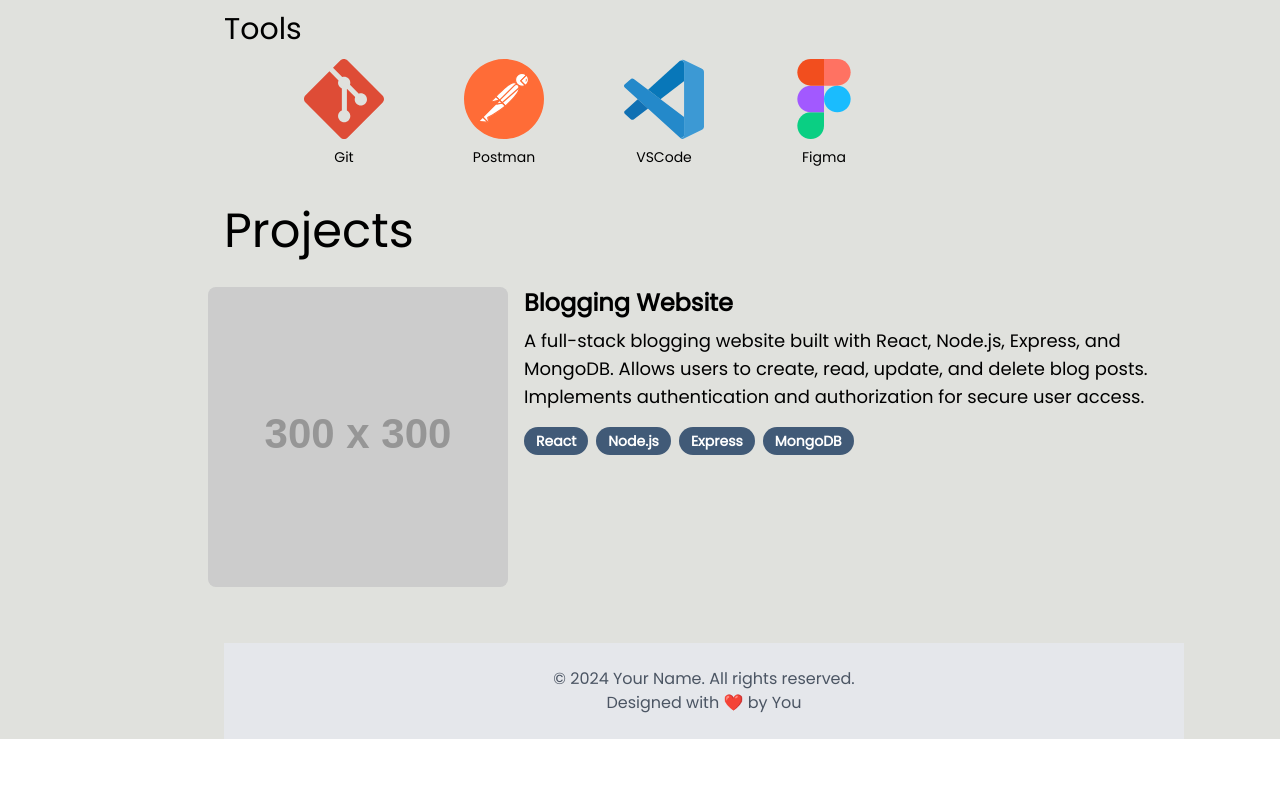
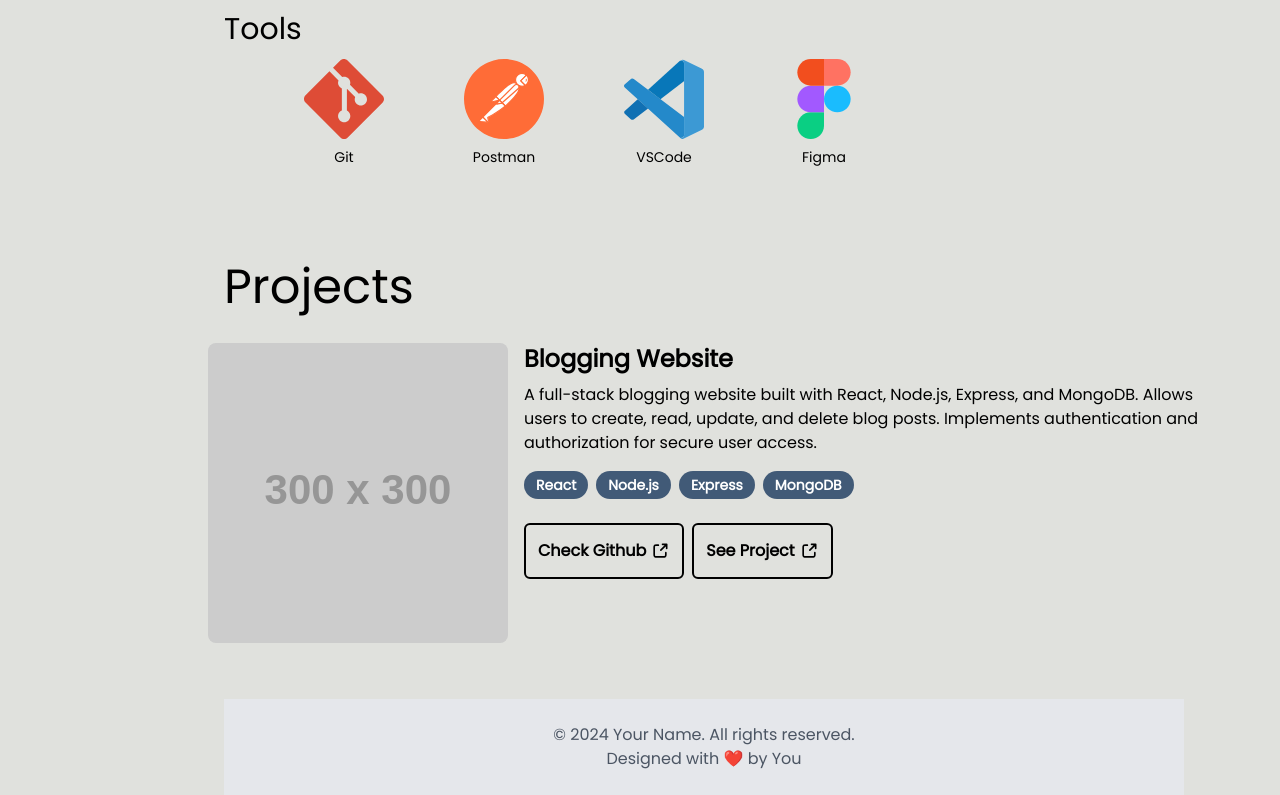
Before and after one commit to Samardeep-kajal/portfolio-website, a React (Create React App) app: page / in a window 1280 px wide. Shown: the part 1273-2068 px from the top of the page. Before the commit the page ends 2012 px from the top, so only its background shows below. Built offline with nearby package versions, Linux system fonts and the light colour scheme.

Commit message:
Added linking up button to project section template.

```diff
--- a/src/components/Projects.js
+++ b/src/components/Projects.js
@@ -1,8 +1,9 @@
 import React from "react";
+import { externalLink } from "../media";
 
 const Projects = () => {
   return (
-    <div className="mt-10">
+    <div className="mt-24">
       <h1 className="text-5xl font-Poppins mb-8">Projects</h1>
       <div className="flex flex-wrap justify-center -mx-4">
         <div className="w-full ">
@@ -14,7 +15,7 @@ const Projects = () => {
             />
             <div>
               <h2 className="text-2xl font-semibold mb-2">Blogging Website</h2>
-              <p className="text-lg mb-4">
+              <p className="text-base mb-4">
                 A full-stack blogging website built with React, Node.js,
                 Express, and MongoDB. Allows users to create, read, update, and
                 delete blog posts. Implements authentication and authorization
@@ -34,6 +35,16 @@ const Projects = () => {
                   MongoDB
                 </span>
               </div>
+              <div className="flex flex flex-wrap">
+                <button className="border-black text border-2 px-3 mr-2 h-14 font-semibold hover:bg-[#778DA9] rounded-md flex items-center transition-colors duration-300 ease-in-out">
+                  Check Github{" "}
+                  <img src={externalLink} className="h-5 w-5 ml-1" />
+                </button>
+                <button className="border-black border-2 px-3 mr-2 h-14 font-semibold hover:bg-[#778DA9] rounded-md flex items-center transition-colors duration-300 ease-in-out">
+                  See Project{" "}
+                  <img src={externalLink} className="h-5 w-5 ml-1" />
+                </button>
+              </div>
             </div>
           </div>
         </div>
--- a/src/media/index.js
+++ b/src/media/index.js
@@ -12,3 +12,4 @@ export { default as mongodbLogo } from "./mongodb.svg";
 export { default as nodeLogo } from "./nodejs.svg";
 export { default as reactLogo } from "./reactjs.svg";
 export { default as reduxLogo } from "./redux.svg";
+export { default as externalLink } from "./externalLink.svg";
```
Also changed, not shown: src/media/externalLink.svg (added).
